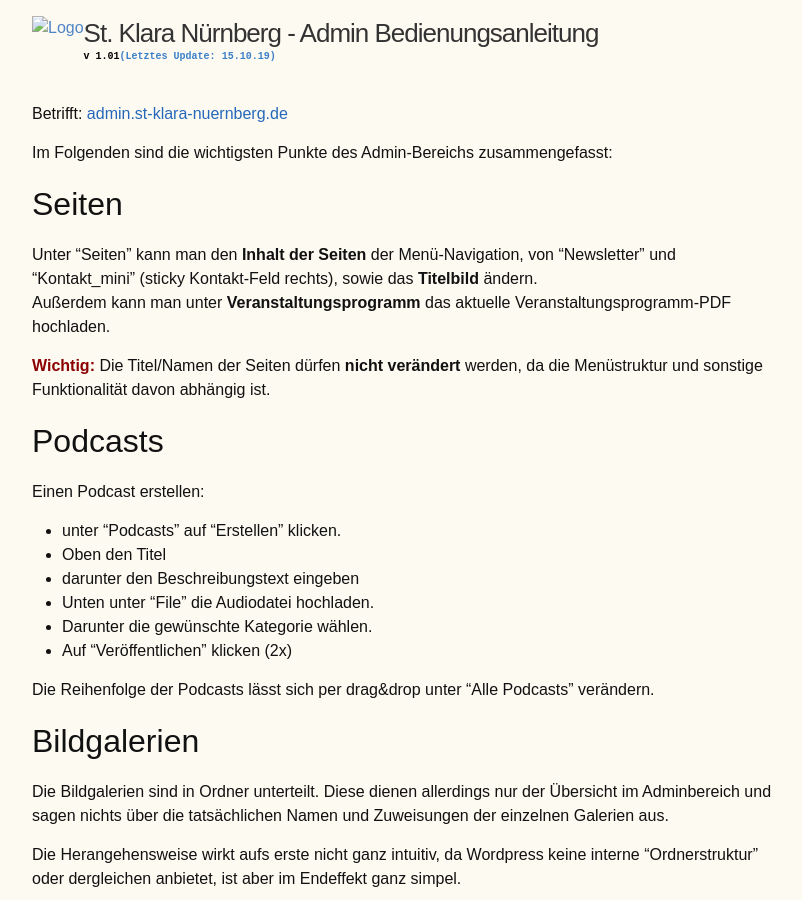
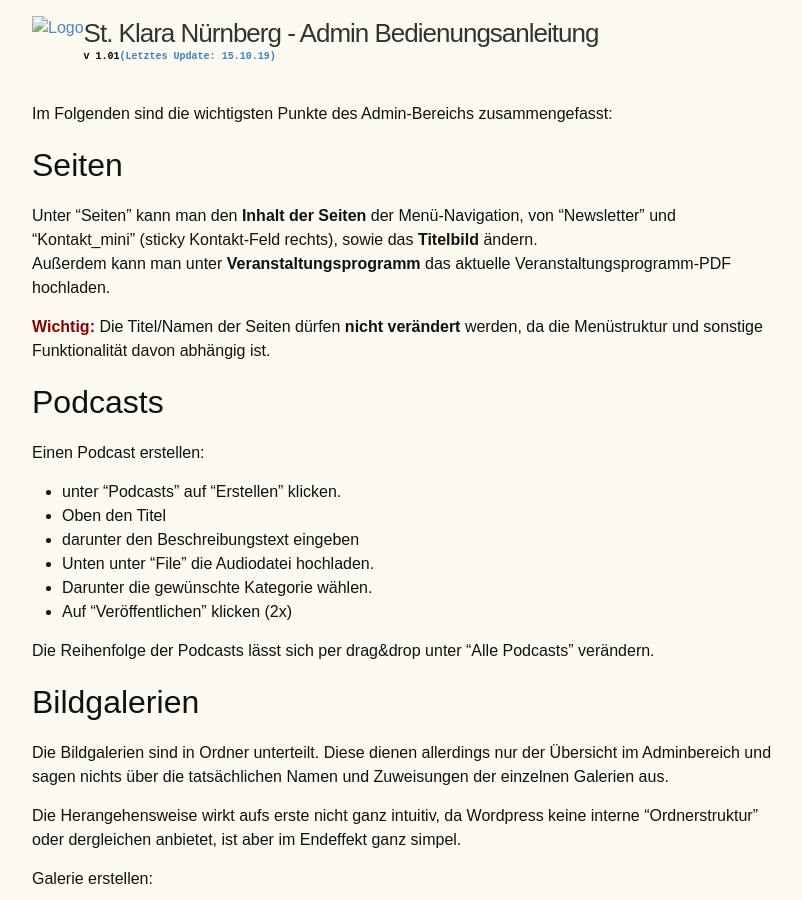
Before and after one commit to thisisgene/st-klara-admin-manual, a Jekyll site: the page built from _posts/2019-10-15-st-klara-manual.md, in a window 1280 px wide and 900 px high. Shown: the whole window, without its empty margins (238-1040 px from the left). Built offline with Jekyll 4.4.1, drawn with Linux system fonts in a browser that asks for light colours.

Commit message:
Changed content

```diff
--- a/_posts/2019-10-15-st-klara-manual.md
+++ b/_posts/2019-10-15-st-klara-manual.md
@@ -1,8 +1,6 @@
 ---
 layout: post
 ---
-
-Betrifft: [admin.st-klara-nuernberg.de](https://admin.st-klara-nuernberg.de)
 
 Im Folgenden sind die wichtigsten Punkte des Admin-Bereichs zusammengefasst:
 
```
